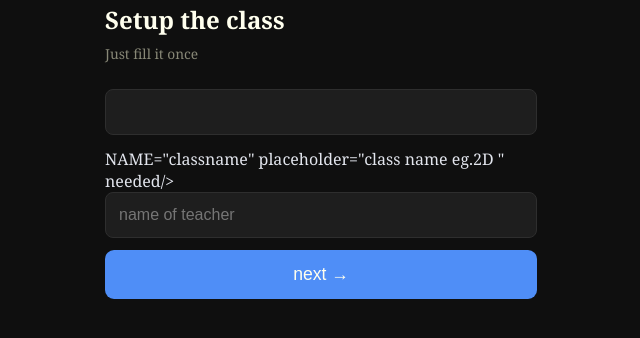
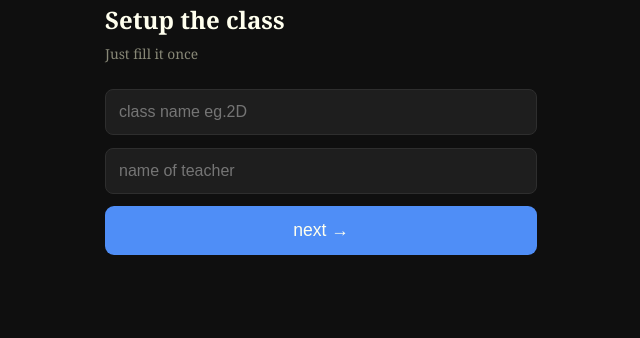
Before and after one commit to atharva123aa/ClassBot, a Flask app: page /setup in a window 1280 px wide. Shown: the top 338 px of the page, without its empty margins (319-959 px from the left). Run offline with Flask 3, Linux system fonts and the light colour scheme.

Commit message:
Update setup.html

```diff
--- a/templates/setup.html
+++ b/templates/setup.html
@@ -10,7 +10,7 @@
         <h2>Setup the class</h2>
         <P> Just fill it once</p>
         <form method="POST">
-            <INPUT TYPE="TEXT"> NAME="classname" placeholder="class name eg.2D " needed/>
+            <INPUT TYPE="TEXT" NAME="classname" placeholder="class name eg.2D " needed />
             <input type="text" name="teacher" placeholder="name of teacher" needed />
             <button type="submit">next → </button>
 
```
